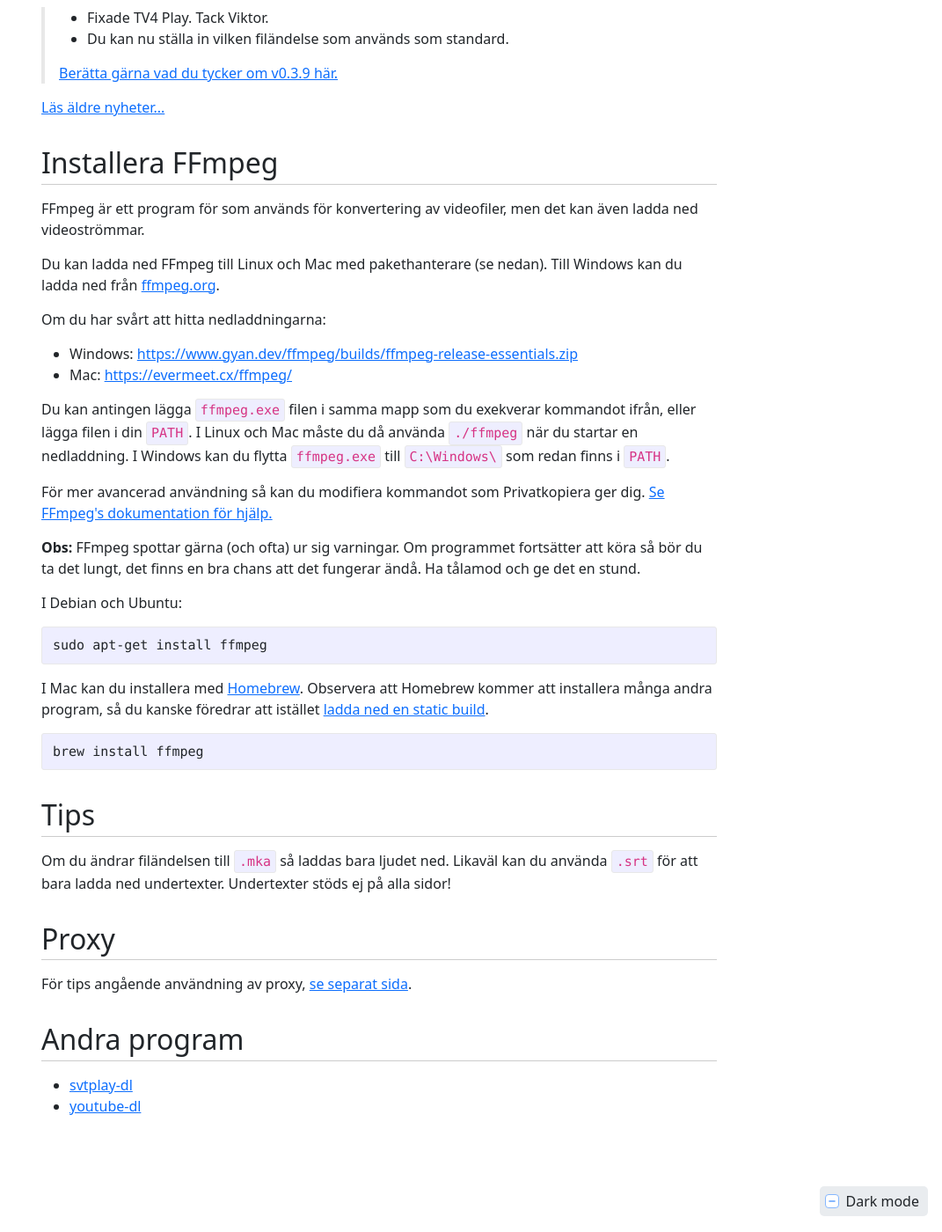
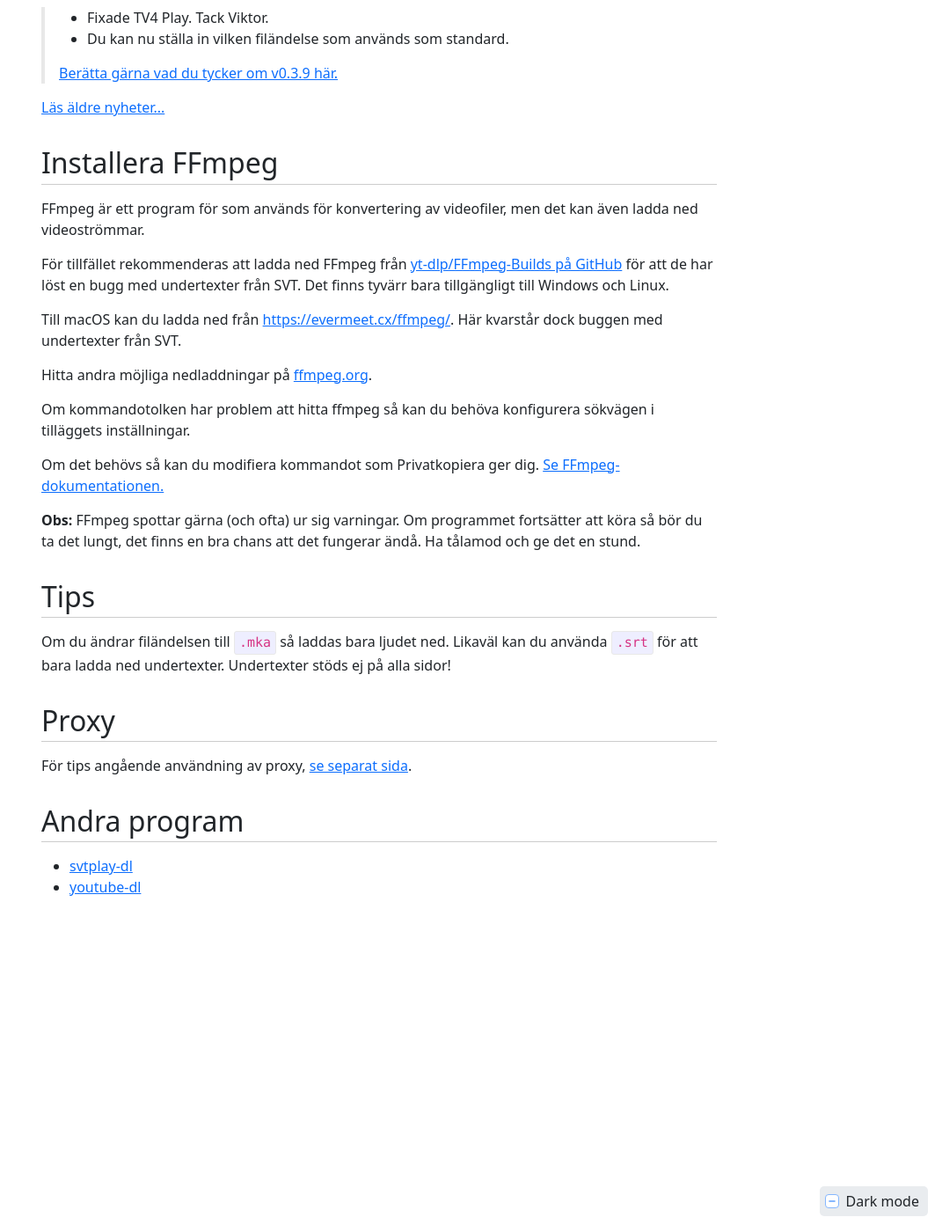
Before and after one commit to stefansundin/privatkopiera, a Jekyll site: the page built from index.html, in a window 1280 px wide and 1400 px high, scrolled down 2353 px. Shown: the whole window at 88% size, without its empty margins (209-1280 px from the left). Built offline with Jekyll 4.4.1, drawn with Linux system fonts in a browser that asks for light colours.

Commit message:
Update ffmpeg section.

```diff
--- a/index.html
+++ b/index.html
@@ -126,31 +126,17 @@
 
     <p>FFmpeg är ett program för som används för konvertering av videofiler, men det kan även ladda ned videoströmmar.</p>
 
-    <p>Du kan ladda ned FFmpeg till Linux och Mac med pakethanterare (se nedan). Till Windows kan du ladda ned från <a href="https://ffmpeg.org/download.html">ffmpeg.org</a>.</p>
+    <p>För tillfället rekommenderas att ladda ned FFmpeg från <a href="https://github.com/yt-dlp/FFmpeg-Builds/blob/master/README.md">yt-dlp/FFmpeg-Builds på GitHub</a> för att de har löst en bugg med undertexter från SVT. Det finns tyvärr bara tillgängligt till Windows och Linux.</p>
 
-    <p>Om du har svårt att hitta nedladdningarna:</p>
-    <ul>
-      <li>Windows: <a href="https://www.gyan.dev/ffmpeg/builds/ffmpeg-release-essentials.zip">https://www.gyan.dev/ffmpeg/builds/ffmpeg-release-essentials.zip</a></li>
-      <li>Mac: <a href="https://evermeet.cx/ffmpeg/">https://evermeet.cx/ffmpeg/</a></li>
-    </ul>
+    <p>Till macOS kan du ladda ned från <a href="https://evermeet.cx/ffmpeg/">https://evermeet.cx/ffmpeg/</a>. Här kvarstår dock buggen med undertexter från SVT.</p>
 
-    <p>Du kan antingen lägga <code>ffmpeg.exe</code> filen i samma mapp som du exekverar kommandot ifrån, eller lägga filen i din <code>PATH</code>. I Linux och Mac måste du då använda <code>./ffmpeg</code> när du startar en nedladdning. I Windows kan du flytta <code>ffmpeg.exe</code> till <code>C:\Windows\</code> som redan finns i <code>PATH</code>.</p>
+    <p>Hitta andra möjliga nedladdningar på <a href="https://ffmpeg.org/download.html">ffmpeg.org</a>.</p>
 
-    <p>För mer avancerad användning så kan du modifiera kommandot som Privatkopiera ger dig. <a href="https://ffmpeg.org/ffmpeg.html">Se FFmpeg's dokumentation för hjälp.</a></p>
+    <p>Om kommandotolken har problem att hitta ffmpeg så kan du behöva konfigurera sökvägen i tilläggets inställningar.</p>
+
+    <p>Om det behövs så kan du modifiera kommandot som Privatkopiera ger dig. <a href="https://ffmpeg.org/ffmpeg.html">Se FFmpeg-dokumentationen.</a></p>
 
     <p><strong>Obs:</strong> FFmpeg spottar gärna (och ofta) ur sig varningar. Om programmet fortsätter att köra så bör du ta det lungt, det finns en bra chans att det fungerar ändå. Ha tålamod och ge det en stund.</p>
-
-    <p>I Debian och Ubuntu:</p>
-
-{% highlight shell %}
-sudo apt-get install ffmpeg
-{% endhighlight %}
-
-    <p>I Mac kan du installera med <a href="https://brew.sh/">Homebrew</a>. Observera att Homebrew kommer att installera många andra program, så du kanske föredrar att istället <a href="https://evermeet.cx/ffmpeg/">ladda ned en static build</a>.</p>
-
-{% highlight shell %}
-brew install ffmpeg
-{% endhighlight %}
 
 
 <!--
```
